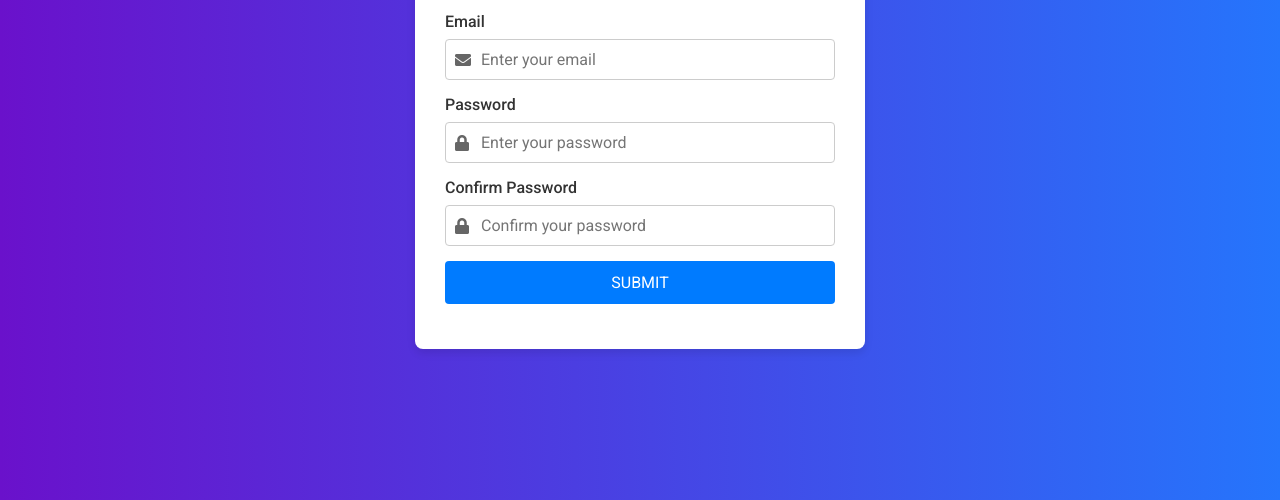
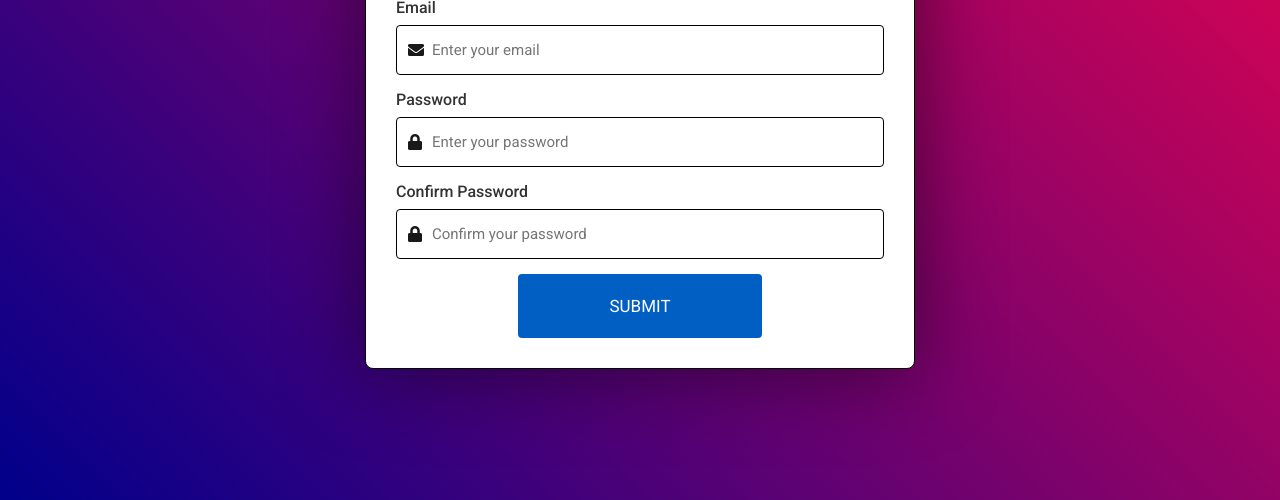
Before and after one commit to manmayahotta/MotionCut-Internship-Projects, a plain HTML site: page Project 02 : Registration_Form/RegistrationForm.html in a window 1280 px wide. Shown: the part 300-800 px from the top of the page. Drawn offline with Linux system fonts and the light colour scheme.

Commit message:
Create RegistrationForm.css

```diff
--- a/Project 02 : Registration_Form/RegistrationForm.css
+++ b/Project 02 : Registration_Form/RegistrationForm.css
@@ -1,4 +1,3 @@
-
 @import url('https://cdnjs.cloudflare.com/ajax/libs/font-awesome/5.15.3/css/all.min.css');
 @import url('https://fonts.googleapis.com/css2?family=Roboto:wght@400;500;700&display=swap');
 
@@ -8,31 +7,45 @@
     padding: 0;
     font-family: 'Roboto', sans-serif;
 }
-
+h1{
+    font-size: 35px;
+}
 body {
     display: flex;
     justify-content: center;
     align-items: center;
     height: 100vh;
-    background: linear-gradient(to right, #6a11cb, #2575fc);
+
+    background: linear-gradient(45deg,darkblue,rgb(238, 4, 78));
     padding: 20px;
+}
+sup,.note
+{
+    color: red;
+    font-weight: 500;
 }
 
 .container {
-    background: #fff;
+    position: relative;
+    justify-content: center;
+    align-items: center;
+    overflow-y:auto;
+    background: white;
     padding: 30px;
+    padding-bottom: 15px;
+    border: 1.5px solid black;
     border-radius: 8px;
-    box-shadow: 0 4px 8px rgba(0, 0, 0, 0.1);
-    width: 100%;
-    max-width: 450px;
+    box-shadow: 0 2px 80px rgba(0, 0, 0, 0.5);
+    width: 90%;
+    max-width: 550px;
+    max-height: 85vh;
 }
 
-.registration-form h2 {
+.registration-form h1 {
+    text-transform: uppercase;
     text-align: center;
     margin-bottom: 20px;
-    color: #333;
-    font-weight: 700;
-    font-size: 24px;
+    color: #000000;
 }
 
 .form-group {
@@ -41,8 +54,9 @@ body {
 
 .form-group label {
     display: block;
-    margin-bottom: 8px;
+    margin-top: 15px;
     color: #333;
+    font-size: 16px;
     font-weight: 500;
 }
 
@@ -54,39 +68,48 @@ body {
 
 .input-container .icon {
     position: absolute;
-    left: 10px;
-    color: #666;
+    left: 12px;
+    bottom: 17px;
+    margin-right: 10px;
+    color: #191919;
 }
 
-.form-group input {
+input[type="text"],input[type="email"],input[type="password"]{
     width: 100%;
-    padding: 10px 15px 10px 35px;
-    border: 1px solid #ccc;
+    height: 50px;
+    margin-top: 8px;
+    padding-left: 35px;
+    border: 1px solid black;
     border-radius: 4px;
-    font-size: 16px;
+    font-size: 15px;
     font-weight: 400;
 }
 
 .form-group input:focus {
-    border-color: #007bff;
+    border-color: #076bd5;
     outline: none;
     box-shadow: 0 0 4px rgba(0, 123, 255, 0.25);
 }
 
-.form-group button {
-    width: 100%;
+.form-group button{
+
+    width: 50%;
+    height: 8vh;
+    max-height: 8vh;
     padding: 12px;
-    background: #007bff;
+    background: #015fc4;
     border: none;
     border-radius: 4px;
     color: white;
-    font-size: 16px;
+    font-size: 17px;
     cursor: pointer;
     transition: background 0.3s, transform 0.3s;
+    margin-left: 25%;
+    margin-right: 28%;
 }
 
 .form-group button:hover {
-    background: #0056b3;
+    background: #0000b3;
     transform: scale(1.05);
 }
 
@@ -133,3 +156,18 @@ body {
         font-size: 10px;
     }
 }
+
+::-webkit-scrollbar
+{
+    width: 5px;
+}
+
+::-webkit-scrollbar-thumb
+{
+    background:rgba(25, 0, 255, 0.676);
+    border-radius: 10px;
+}
+::-webkit-scrollbar-thumb:hover
+{
+    background:rgba(4, 0, 255, 0.5);
+}
```
